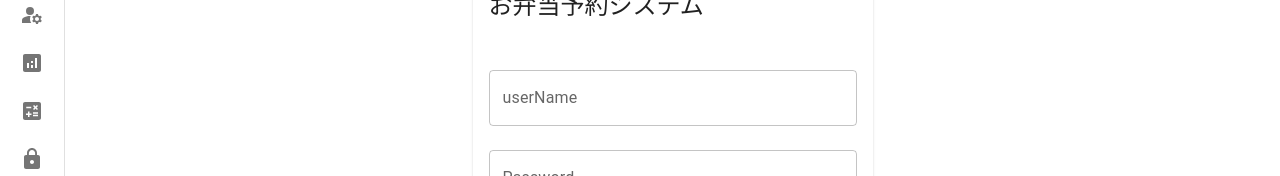
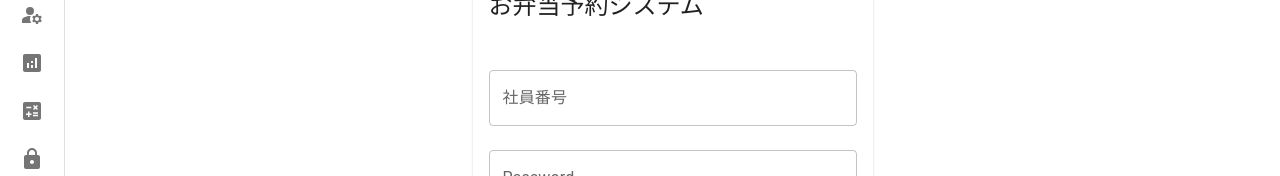
Before and after one commit to Buront2610/reservation_system, a React (Create React App) app: page /login in a window 1280 px wide. Shown: the part 274-450 px from the top of the page. Built offline with nearby package versions, Linux system fonts and the light colour scheme.

Commit message:
[update]修正

```diff
--- a/src/compornents/adminCalenderEdit.tsx
+++ b/src/compornents/adminCalenderEdit.tsx
@@ -59,7 +59,7 @@ const useCalendar = (initialExcludes: Exclude[]) => {
   };
 
   // 指定された日付が除外日であるかを判定する
-  const isExcludeExists = (excludes: Exclude[], date: string) => {
+  const isExcludeExists = (excludes: Exclude[], date: string,) => {
     return excludes.some(exclude => exclude.date === date);
   };
 
@@ -76,7 +76,7 @@ const useCalendar = (initialExcludes: Exclude[]) => {
 
 
 const Calendar: FC<{ excludedDates: Exclude[];  reloadExcludes: () => void }> = ({excludedDates, reloadExcludes}) => {
-  const { currentDate, initialExcludes, changeMonth, getExcludeStatus } = useCalendar(excludesDates);
+  const { currentDate, initialExcludes, changeMonth, getExcludeStatus } = useCalendar(excludedDates);
   const [isProcessing, setIsProcessing] = useState<boolean>(false);
   const [selectedDate, setSelectedDate] = useState<string | null>(null);
   const [selectedExcludeIds, setSelectedExcludeIds] = useState<number[] | null>(null);
@@ -183,7 +183,7 @@ const Calendar: FC<{ excludedDates: Exclude[];  reloadExcludes: () => void }> =
             <CalendarBody
               currentDate={currentDate}
               employeeList={dummyEmployees}
-              getExcludeStatus={getExcludeStatus}
+              getAttributeStatus={getExcludeStatus}
               onSelect={handleSelect}
               onHighlight={handleHighlight}
               highlightedDates={highlightedDates}
--- a/src/compornents/login.tsx
+++ b/src/compornents/login.tsx
@@ -68,8 +68,8 @@ const Login: React.FC<LoginProps> = (): ReactElement => {
                     fullWidth
                     id="username"
                     type="number"
-                    label="userName"
-                    placeholder="userName"
+                    label="社員番号"
+                    placeholder="社員番号"
                     margin="normal"
                     onChange={(e) => setUsername(e.target.value)}
                 />
```
Also changed, not shown: src/compornents/excludeCalendarCell.tsx (+3 -5 lines).
